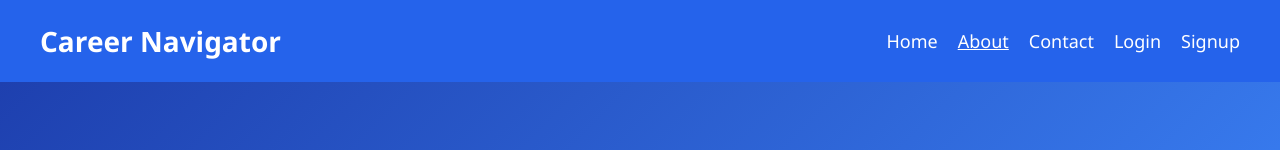
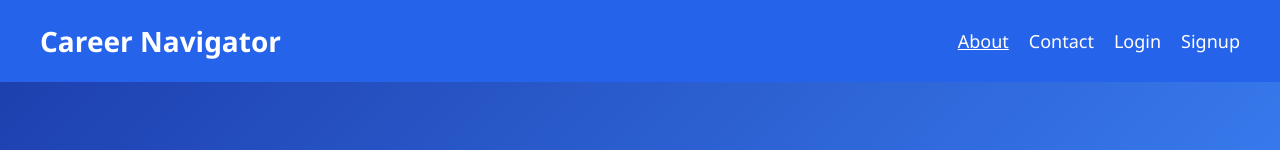
Before and after one commit to Raghu7331/Career-Navigator, a React app in the folder frontend/: page /about in a window 1280 px wide. Shown: the top 150 px of the page. Built offline with nearby package versions, Linux system fonts and the light colour scheme; no server answers; the HTML template or start-up script is replaced by a standard one.

Commit message:
Remove Home link from About and Contact page navigation

```diff
--- a/frontend/src/pages/about.jsx
+++ b/frontend/src/pages/about.jsx
@@ -118,7 +118,6 @@ export default function About() {
         <Link to="/" style={{ ...brand, textDecoration: "none" }}>Career Navigator</Link>
         <div style={{ display: "flex", alignItems: "center", gap: "20px" }}>
           <nav style={nav}>
-            <Link to="/home" style={{ color: "white", textDecoration: "none" }}>Home</Link>
             <span style={{ color: "white", textDecoration: "underline" }}>About</span>
             <Link to="/contact" style={{ color: "white", textDecoration: "none" }}>Contact</Link>
             <Link to="/login" style={{ color: "white", textDecoration: "none" }}>Login</Link>
--- a/frontend/src/pages/contact.jsx
+++ b/frontend/src/pages/contact.jsx
@@ -178,7 +178,6 @@ export default function Contact() {
         <Link to="/" style={{ ...brand, textDecoration: "none" }}>Career Navigator</Link>
         <div style={{ display: "flex", alignItems: "center", gap: "20px" }}>
           <nav style={nav}>
-            <Link to="/home" style={{ color: "white", textDecoration: "none" }}>Home</Link>
             <Link to="/about" style={{ color: "white", textDecoration: "none" }}>About</Link>
             <span style={{ color: "white", textDecoration: "underline" }}>Contact</span>
             <Link to="/login" style={{ color: "white", textDecoration: "none" }}>Login</Link>
```
